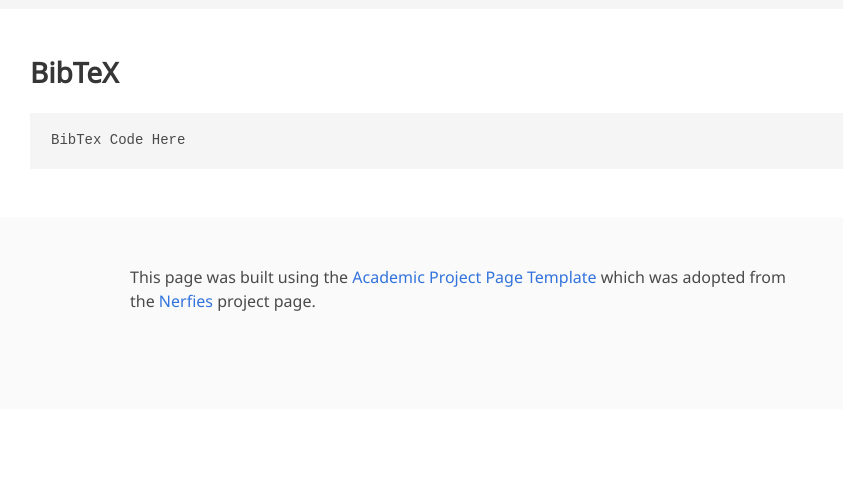
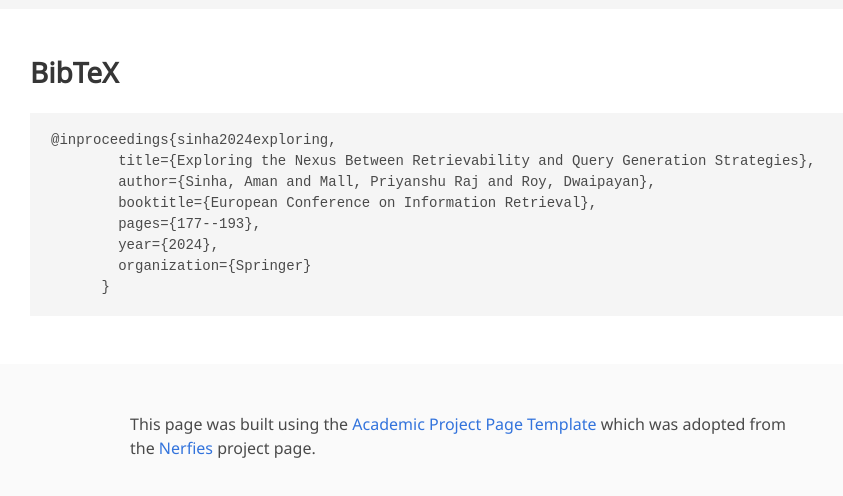
Before and after one commit to mallpriyanshu/retrievability-survey, a plain HTML site: page ecir2024/index.html in a window 1280 px wide. Shown: the part 2337-2833 px from the top of the page, without its empty margins (130-973 px from the left). Before the commit the page ends 2746 px from the top, so only its background shows below. Drawn offline with nearby package versions, Linux system fonts and the light colour scheme; some icons are missing; a web font is replaced by a local one.

Commit message:
added bibtex

```diff
--- a/ecir2024/index.html
+++ b/ecir2024/index.html
@@ -77,7 +77,7 @@
                     <div class="publication-links">
                          <!-- Arxiv PDF link -->
                       <span class="link-block">
-                        <a href="https://arxiv.org/pdf/<ARXIV PAPER ID>.pdf" target="_blank"
+                        <a href="https://doi.org/10.1007/978-3-031-56066-8_16" target="_blank"
                         class="external-link button is-normal is-rounded is-dark">
                         <span class="icon">
                           <i class="fas fa-file-pdf"></i>
@@ -308,7 +308,14 @@
   <section class="section" id="BibTeX">
     <div class="container is-max-desktop content">
       <h2 class="title">BibTeX</h2>
-      <pre><code>BibTex Code Here</code></pre>
+      <pre><code>@inproceedings{sinha2024exploring,
+        title={Exploring the Nexus Between Retrievability and Query Generation Strategies},
+        author={Sinha, Aman and Mall, Priyanshu Raj and Roy, Dwaipayan},
+        booktitle={European Conference on Information Retrieval},
+        pages={177--193},
+        year={2024},
+        organization={Springer}
+      }</code></pre>
     </div>
 </section>
 <!--End BibTex citation -->
```
